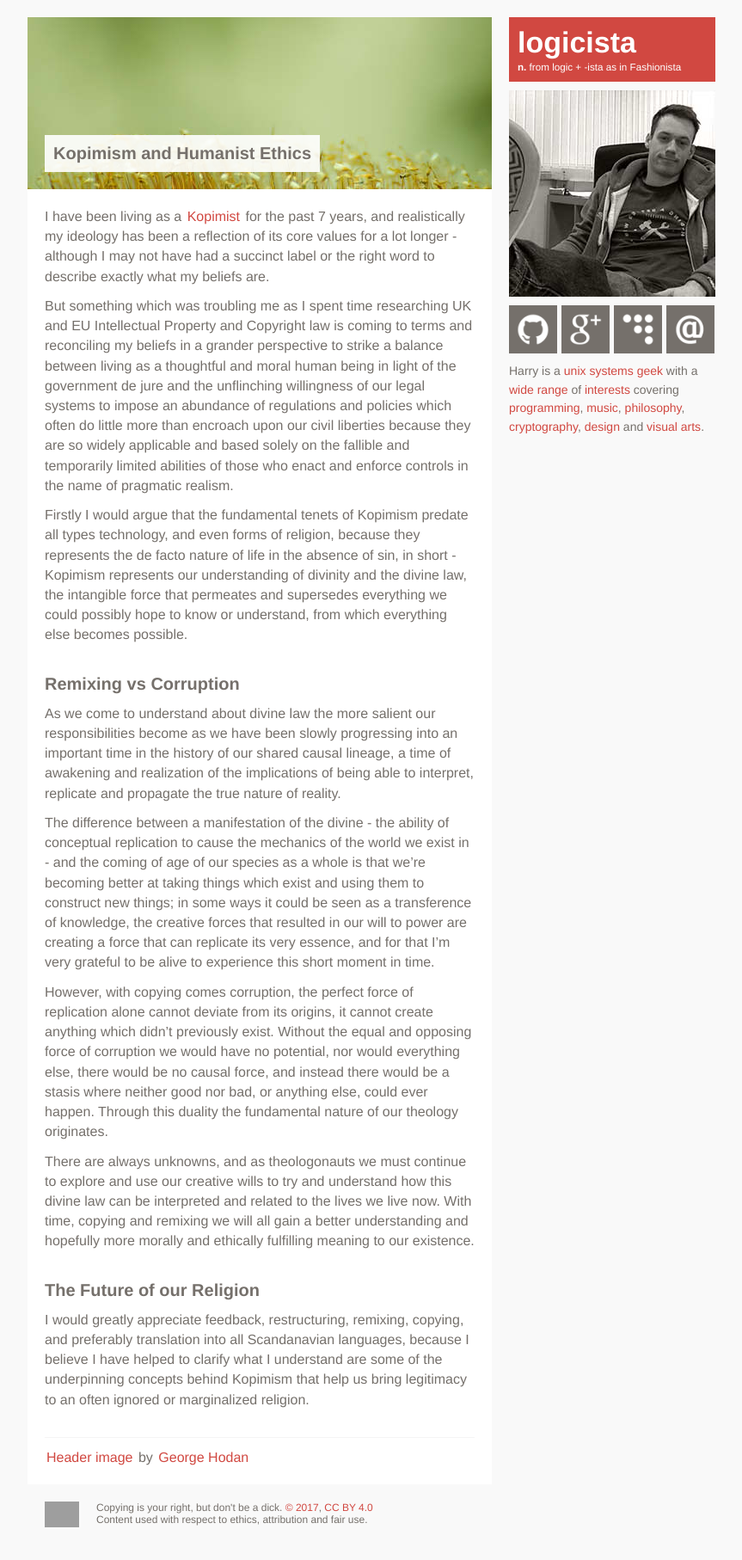
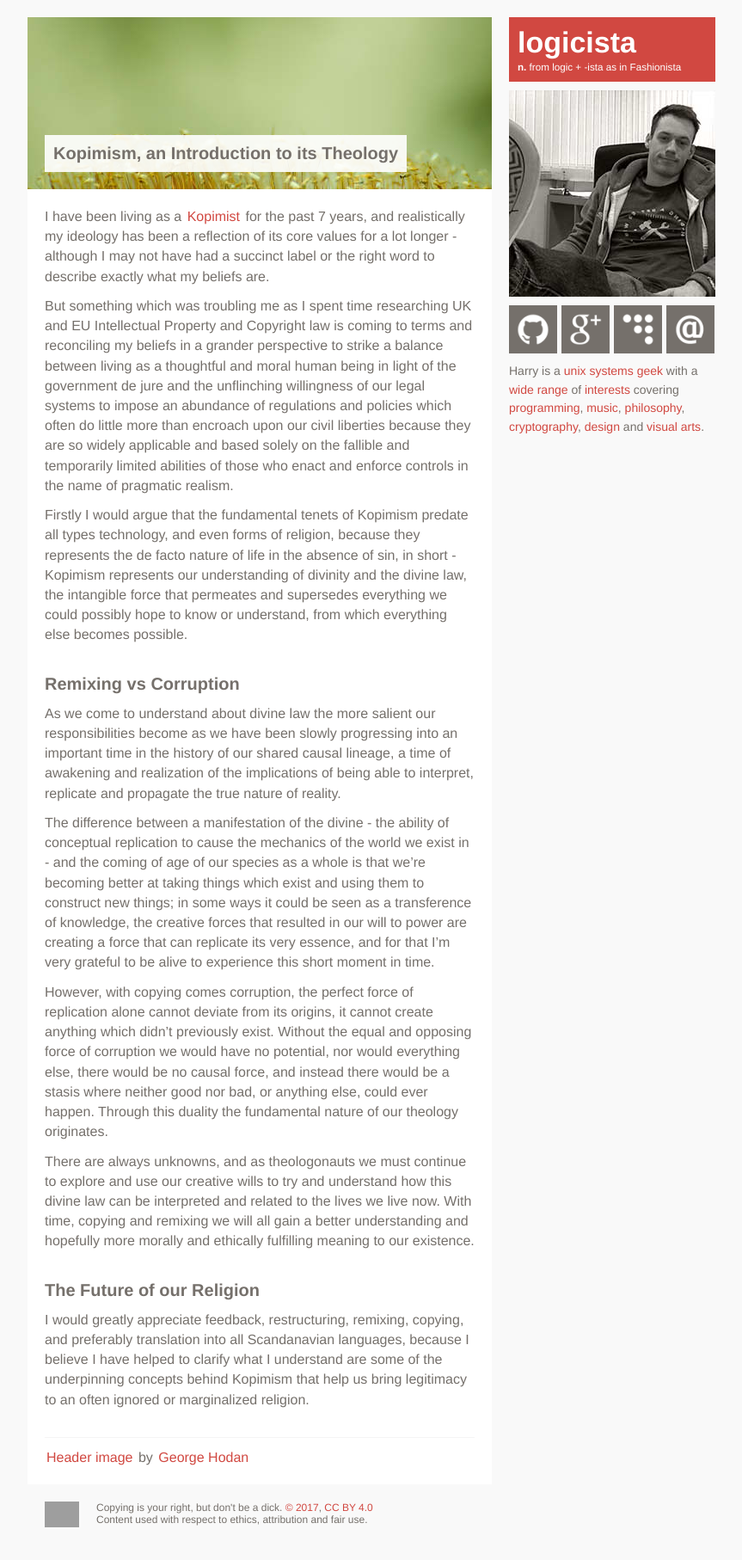
Before and after one commit to HarryR/logicista, a Jekyll site: the page built from _posts/2017-03-04-kopimism-and-humanism.markdown, in a window 1280 px wide. Shown: the whole page at 86% size, without its empty margins (208-1071 px from the left). Built offline with Jekyll 4.4.1, drawn with Linux system fonts in a browser that asks for light colours; Markdown is read by kramdown in place of the engine named in the settings; grey boxes are pictures that could not be loaded.

Commit message:
Renamed title of Kopimism post

```diff
--- a/_posts/2017-03-04-kopimism-and-humanism.markdown
+++ b/_posts/2017-03-04-kopimism-and-humanism.markdown
@@ -1,6 +1,6 @@
 ---
 layout: post
-title:  Kopimism and Humanist Ethics
+title:  Kopimism, an Introduction to its Theology
 date:   2017-03-04 00:00:00
 categories: [kopimism, religion, information, corruption, ethics, digital, rights, humanism, law, regulation, theology, sin, morality, divinity, power, control, rights]
 coverimage: /img/posts/moss.jpg
```
